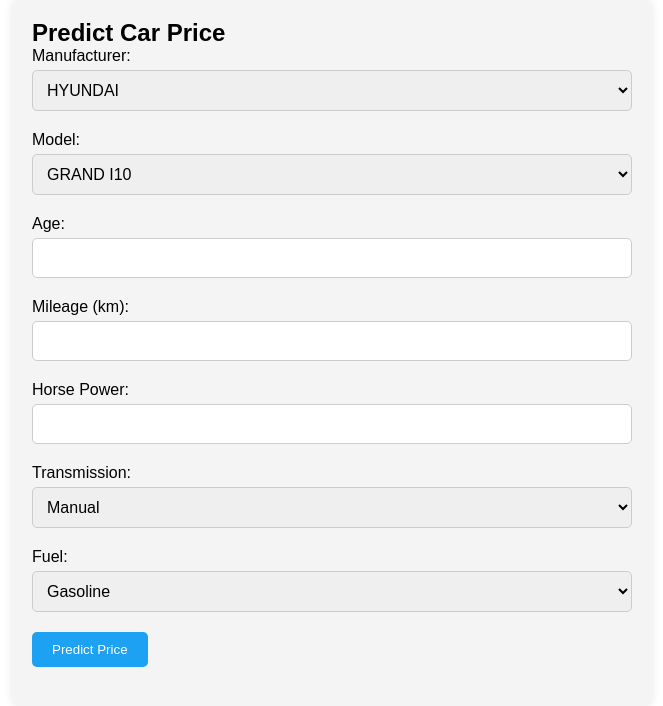
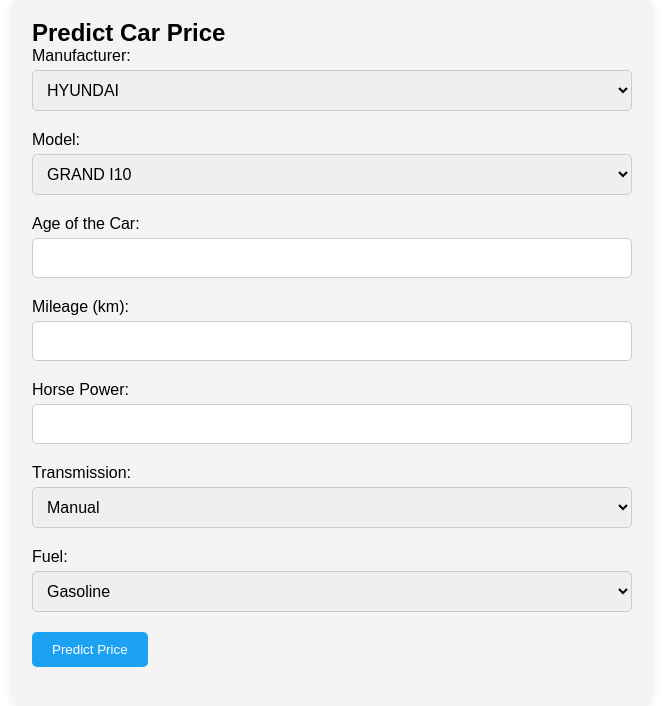
Before and after one commit to dhia-bk/Used-Cars-Tunisia, a Flask app: page /prediction in a window 1280 px wide. Shown: the part 62-768 px from the top of the page, without its empty margins (308-971 px from the left). Run offline with Flask 3, Linux system fonts and the light colour scheme; parts of the project's set-up code (start-up, migrations or seed data) failed here and were passed over.

Commit message:
Update prediction.html

```diff
--- a/templates/prediction.html
+++ b/templates/prediction.html
@@ -174,7 +174,7 @@
         </select>
     </div>
     <div class="form-group">
-        <label for="age">Age:</label>
+        <label for="age">Age of the Car:</label>
         <input type="number" id="age" name="age" min="0" max="45">
     </div>
     <div class="form-group">
```
